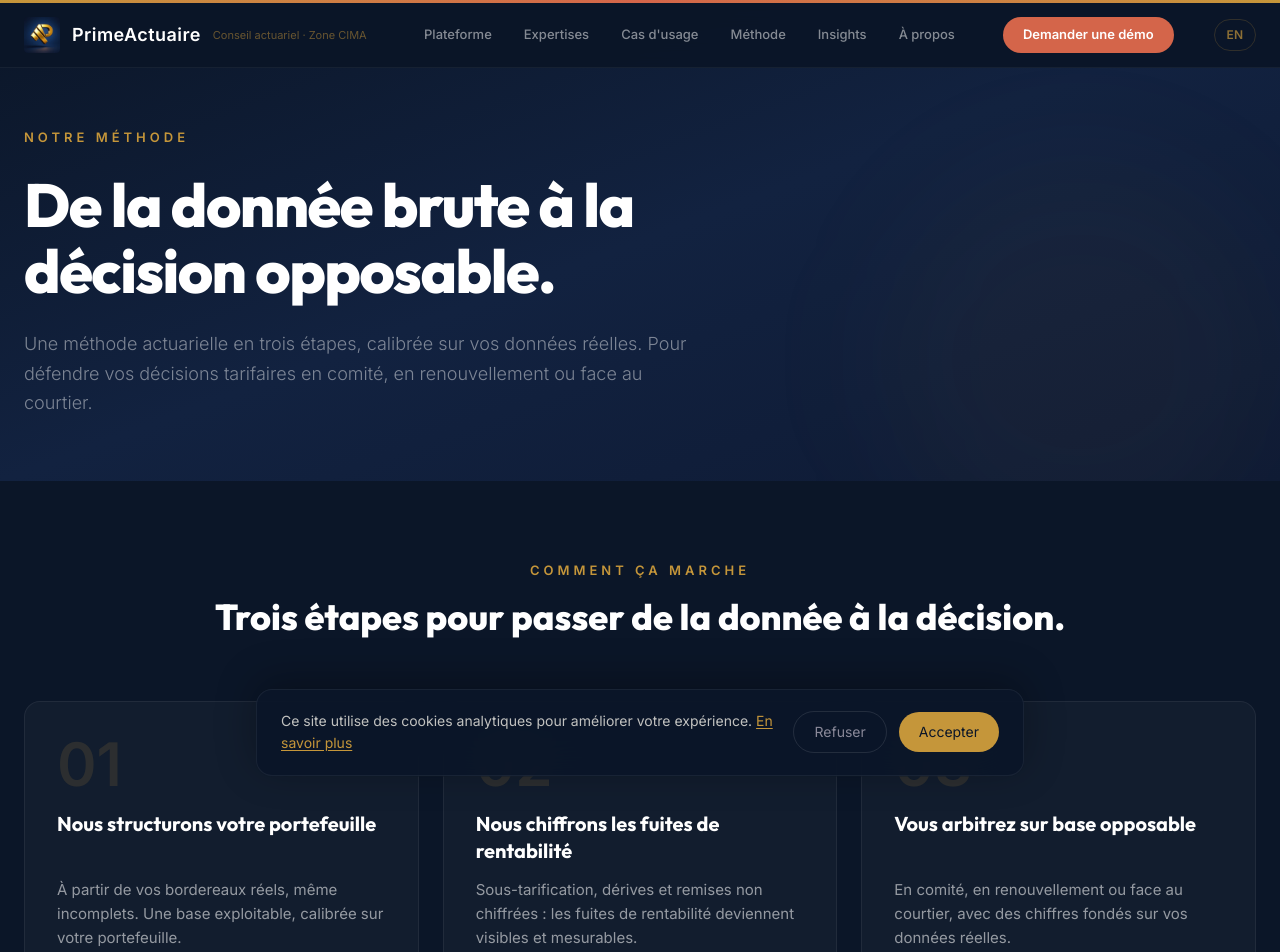
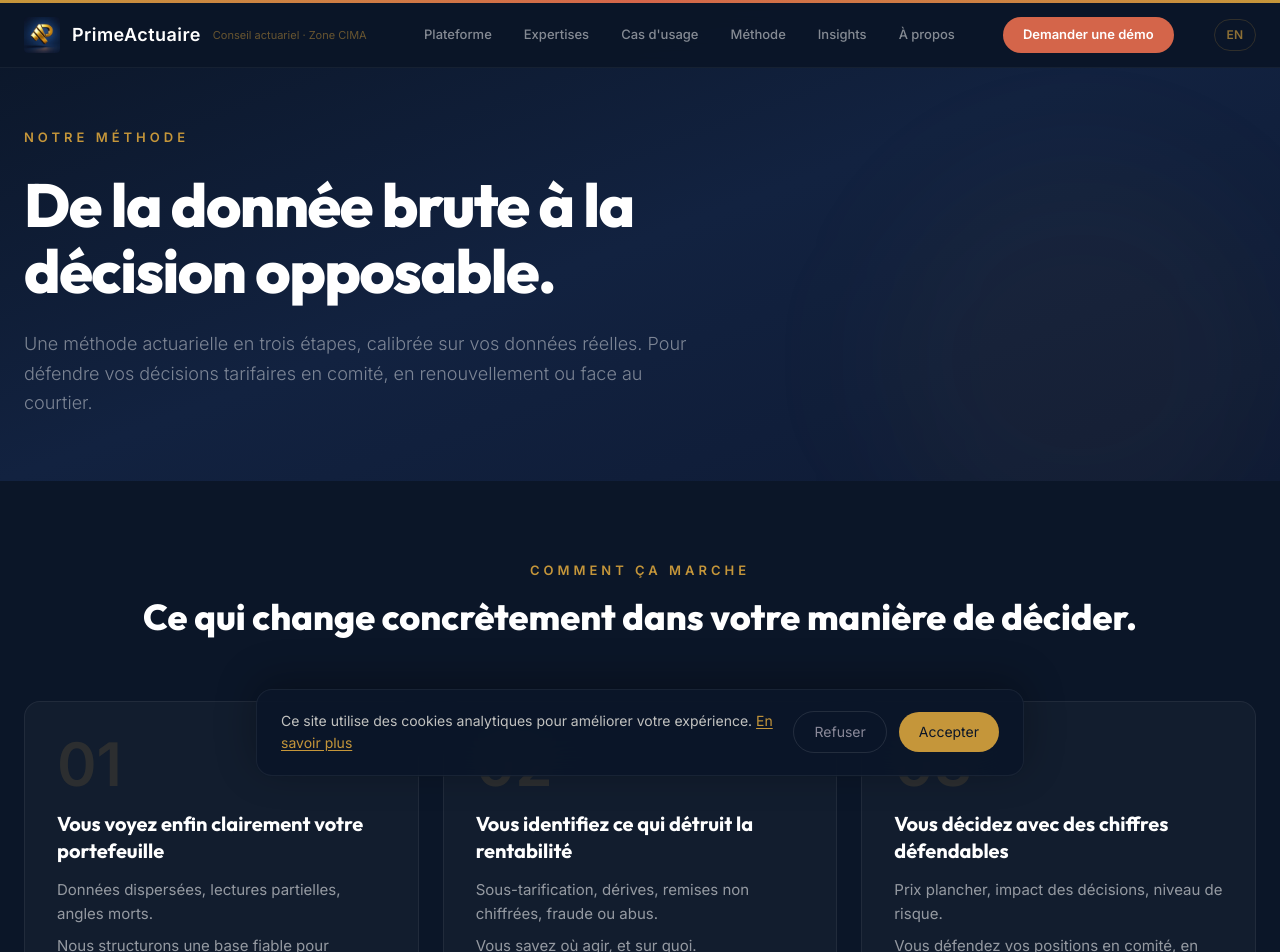
Before and after one commit to sidickgoldman/SiteWeb_PrimeActuaire, a Next.js app: page /methode in a window 1280 px wide. Shown: the top 952 px of the page. Built offline with nearby package versions, Linux system fonts and the light colour scheme.

Commit message:
feat: howItWorks - nouveaux textes + desc 2 lignes

```diff
--- a/src/components/HowItWorks.tsx
+++ b/src/components/HowItWorks.tsx
@@ -45,9 +45,11 @@ export default function HowItWorks() {
                   {step.title}
                 </h3>
               </div>
-              <p className="mt-3 text-[15px] text-white/55 leading-relaxed flex-1">
-                {step.desc}
-              </p>
+              <div className="mt-3 text-[15px] text-white/55 leading-relaxed flex-1 space-y-2">
+                {step.desc.split("\n").map((line: string, li: number) => (
+                  <p key={li}>{line}</p>
+                ))}
+              </div>
             </motion.div>
           ))}
         </div>
--- a/src/i18n/en.ts
+++ b/src/i18n/en.ts
@@ -42,22 +42,22 @@ export const en: Dictionary = {
   // HowItWorks
   howItWorks: {
     eyebrow: "How It Works",
-    title: "Three steps from raw data to defensible decisions.",
+    title: "What concretely changes in the way you decide.",
     steps: [
       {
         num: "01",
-        title: "We structure your portfolio",
-        desc: "From your actual claims data, even if incomplete. A usable base, calibrated on your portfolio.",
+        title: "You finally see your portfolio clearly",
+        desc: "Scattered data, partial reads, blind spots.\nWe structure a reliable base to truly understand what is happening.",
       },
       {
         num: "02",
-        title: "We quantify the profitability leaks",
-        desc: "Under-pricing, drift and unquantified discounts: profitability leaks become visible and measurable.",
+        title: "You identify what is destroying profitability",
+        desc: "Under-pricing, drifts, unquantified discounts, fraud or abuse.\nYou know where to act, and on what.",
       },
       {
         num: "03",
-        title: "You decide on a defensible basis",
-        desc: "In committee, at renewal or facing the broker, with figures grounded in your real data.",
+        title: "You decide with defensible figures",
+        desc: "Floor price, decision impact, risk level.\nYou defend your positions in committee, at renewal or facing the broker.",
       },
     ],
   },
--- a/src/i18n/fr.ts
+++ b/src/i18n/fr.ts
@@ -40,22 +40,22 @@ export const fr = {
   // HowItWorks
   howItWorks: {
     eyebrow: "Comment ça marche",
-    title: "Trois étapes pour passer de la donnée à la décision.",
+    title: "Ce qui change concrètement dans votre manière de décider.",
     steps: [
       {
         num: "01",
-        title: "Nous structurons votre portefeuille",
-        desc: "À partir de vos bordereaux réels, même incomplets. Une base exploitable, calibrée sur votre portefeuille.",
+        title: "Vous voyez enfin clairement votre portefeuille",
+        desc: "Données dispersées, lectures partielles, angles morts.\nNous structurons une base fiable pour comprendre réellement ce qui se passe.",
       },
       {
         num: "02",
-        title: "Nous chiffrons les fuites de rentabilité",
-        desc: "Sous-tarification, dérives et remises non chiffrées : les fuites de rentabilité deviennent visibles et mesurables.",
+        title: "Vous identifiez ce qui détruit la rentabilité",
+        desc: "Sous-tarification, dérives, remises non chiffrées, fraude ou abus.\nVous savez où agir, et sur quoi.",
       },
       {
         num: "03",
-        title: "Vous arbitrez sur base opposable",
-        desc: "En comité, en renouvellement ou face au courtier, avec des chiffres fondés sur vos données réelles.",
+        title: "Vous décidez avec des chiffres défendables",
+        desc: "Prix plancher, impact des décisions, niveau de risque.\nVous défendez vos positions en comité, en renouvellement ou face au courtier.",
       },
     ],
   },
```
